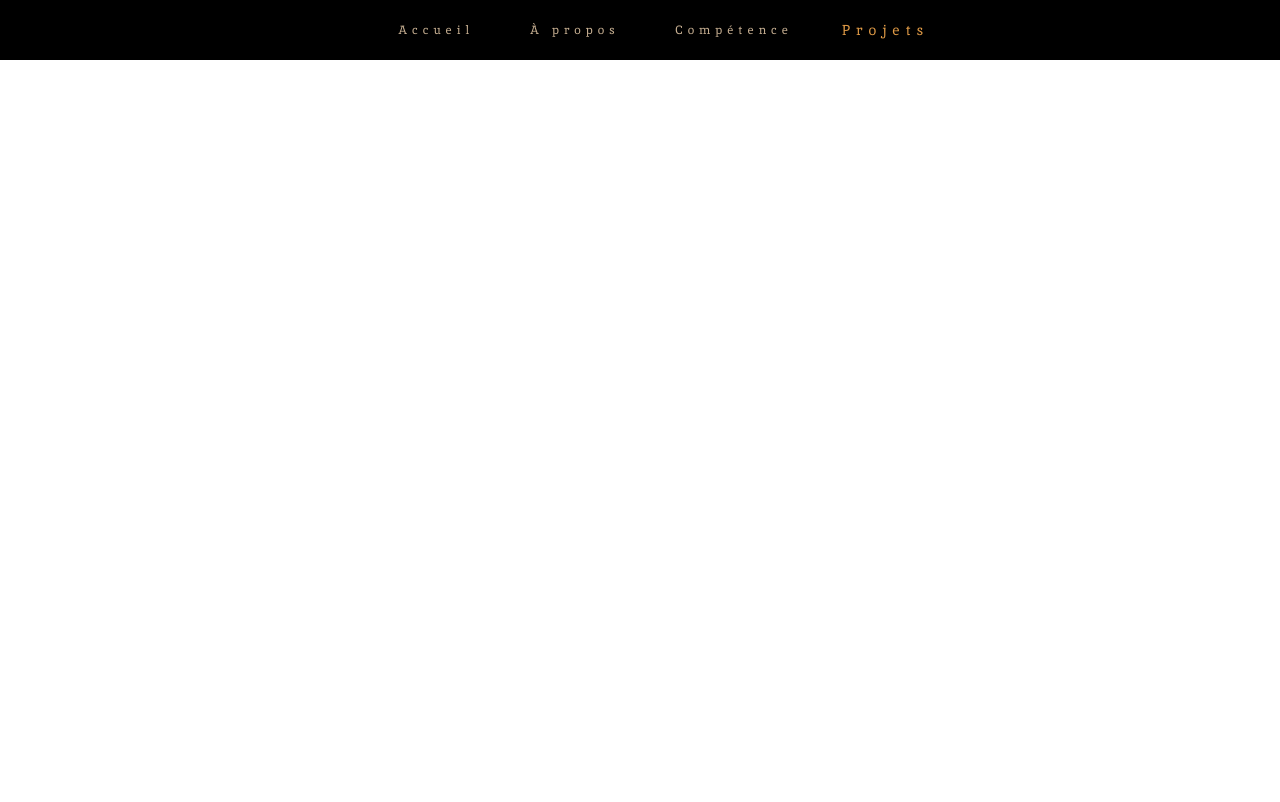
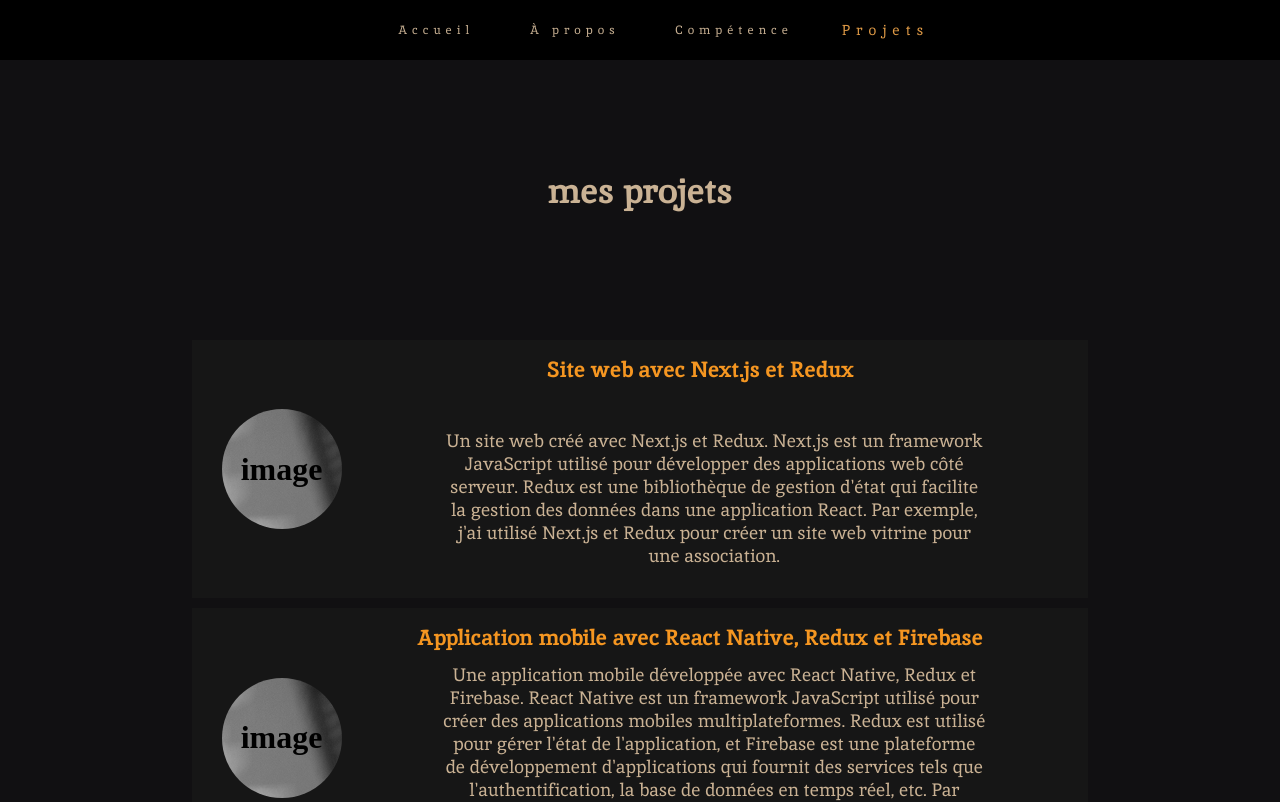
Before and after one commit to slimanej4c/portfolio_boli, a Next.js app: page /projets in a window 1280 px wide. Shown: the top 802 px of the page. Built offline with nearby package versions, Linux system fonts and the light colour scheme.

Commit message:
add part5

```diff
--- a/pages/_app.tsx
+++ b/pages/_app.tsx
@@ -5,6 +5,7 @@ import '../styles/Layout.css'
 import '../styles/home/section1.css'
 import '../styles/home/home.css'
 import '../styles/competence/competence.css'
+import '../styles/project/project.css'
  const App =({ Component, pageProps }: AppProps) =>{
   return (
     <>
--- a/pages/projets.js
+++ b/pages/projets.js
@@ -1,9 +1,165 @@
 import React from 'react'
 import Layout from '../hocs/Layout'
+import { motion, AnimatePresence , useAnimation} from "framer-motion"
+import { useInView } from 'react-intersection-observer';
 function projets() {
+  const projects = [
+    {
+      FR: [
+        {
+          id: 1,
+          image: '',
+          name: "Site web avec Next.js et Redux",
+          description: "Un site web créé avec Next.js et Redux. Next.js est un framework JavaScript utilisé pour développer des applications web côté serveur. Redux est une bibliothèque de gestion d'état qui facilite la gestion des données dans une application React. Par exemple, j'ai utilisé Next.js et Redux pour créer un site web vitrine pour une association.",
+        },
+        {
+          id: 2,
+          image: '',
+          name: "Application mobile avec React Native, Redux et Firebase",
+          description: "Une application mobile développée avec React Native, Redux et Firebase. React Native est un framework JavaScript utilisé pour créer des applications mobiles multiplateformes. Redux est utilisé pour gérer l'état de l'application, et Firebase est une plateforme de développement d'applications qui fournit des services tels que l'authentification, la base de données en temps réel, etc. Par exemple, j'ai développé une application d'apprentissage des langues avec des fonctionnalités de challenge en utilisant ces technologies.",
+        },
+        {
+          id: 3,
+          image: '',
+          name: "Application de bureau avec Python et Selenium",
+          description: "Une application de bureau créée avec Python et Selenium. Python est un langage de programmation polyvalent utilisé pour le développement d'applications de bureau. Selenium est une bibliothèque qui permet l'automatisation des tests web. J'ai utilisé ces technologies pour créer une application de bureau avec une interface graphique permettant d'envoyer des MMS automatiquement et d'analyser les réponses.",
+        },
+        {
+          id: 4,
+          image: '',
+          name: "Scripts de classification de données avec Python",
+          description: "Des scripts de classification de données développés avec Python et des bibliothèques d'intelligence artificielle telles que scikit-learn et TensorFlow. J'ai utilisé ces scripts pour effectuer des tâches de classification sur des ensembles de données, en utilisant des algorithmes d'apprentissage automatique. Par exemple, j'ai développé un script de classification de sentiments basé sur l'analyse des textes.",
+        },
+        {
+          id: 5,
+          image: '',
+          name: "Récupération de données à partir d'un site web avec Python",
+          description: "La récupération de données à partir d'un site web en utilisant Python. J'ai utilisé des bibliothèques telles que BeautifulSoup pour extraire les données d'une page web et les stocker dans un format structuré. Par exemple, j'ai développé un script pour récupérer des informations sur les produits à partir d'un site de commerce électronique.",
+        },
+        {
+          id: 6,
+          image: '',
+          name: "Application de bureau pour la génération de rapports automatiques avec Python",
+          description: "Une application de bureau développée avec Python pour la génération de rapports automatiques à partir de fichiers Excel. J'ai utilisé des bibliothèques telles que pandas et openpyxl pour lire les données à partir de fichiers Excel, les analyser et générer des rapports automatiquement. Par exemple, j'ai développé une application de génération de rapports pour une entreprise.",
+        },
+
+
+      ],
+    },
+  ];
+
+
+
+  const titleVariants = {
+    hidden: {  },
+    visible: {
+
+
+      transition: {
+        staggerChildren: 0.05,
+      },
+    },
+  };
+  const letterVariants = {
+    hidden: { opacity: 0, y: 500 },
+    visible: {
+      opacity: 1,
+      y: 0,
+      transition: {
+        duration: 0.5,
+        //ease: [0.6, 0.01, -0.05, 0.9], // utiliser un tableau de nombres
+        // ou
+
+        //delay: (childIndex) => childIndex * 0.05,
+        ease: (t) => t * t, // utiliser une fonction
+      },
+    },
+  };
+
+  function ProjectItem({ item }) {
+    const [ref, inView] = useInView({
+      triggerOnce:true,
+      threshold: 0.1
+    });
+
+
+    return (
+   <motion.div className='project' ref={ref}
+      key={item.id}
+      initial={{ opacity:0 }}
+      animate={inView ? { opacity:1  } : {}}
+      transition={{ duration:1 , delay: 0.5}}
+
+      >
+        <div className='image' style={{backgroundImage:`url('/static/images/coding.jpg')`}} >
+          <h1>image</h1>
+
+        </div>
+       <div className='information'>
+        <motion.div
+          className='title'
+          key={`competence-item-${item.id}`}
+          ref={ref}
+          style={{
+
+          }}
+          initial={{  }}
+          animate={inView ? {  } : {}}
+          transition={{ duration: 1 , delay: 0.5 }}
+        >
+
+            <h1>{item.name} </h1>
+
+        </motion.div>
+
+        <motion.div className='description'   key={item.id}
+      initial={{ opacity:0 }}
+      animate={inView ? { opacity:1  } : {}}
+      transition={{ duration:1 , delay: 0.5}}>
+          <p>{item.description}</p>
+        </motion.div>
+        </div>
+      </motion.div>
+
+    );
+  }
+  const contenu = [
+    {
+      FR: [
+
+        {
+          id: 1,
+
+         title: "mes projets ",
+        },
+
+      ],
+    },
+  ];
   return (
     <Layout>
-    <div>projets</div>
+    <div className='project-page'>
+            <div className='big-title'>
+
+        <motion.h1 variants={titleVariants} initial="hidden" whileInView="visible" >
+                        {contenu[0]["FR"][0].title.split("").map((letter ,index) => (
+                      <motion.span key={1} variants={letterVariants} transition={{ delay: index * 0.05 }} >{letter}</motion.span>
+                    ))}
+
+
+
+                        </motion.h1>
+
+        </div>
+        <div className='all-project'>
+
+        {projects[0]["FR"].map((item) => (
+            <ProjectItem key={item.id} item={item} />
+          ))}
+
+       </div>
+
+    </div>
     </Layout>
   )
 }
--- a/styles/competence/competence.css
+++ b/styles/competence/competence.css
@@ -78,6 +78,8 @@ font-family: inika_bold;
    display: flex;
    width: 80%;
    height: 200px;
+   justify-content: center;
+    align-items: center;
 
 
 }
--- /dev/null
+++ b/styles/project/project.css
@@ -0,0 +1,149 @@
+.project-page{
+    width: 100%;
+
+    position: relative;
+
+    background-color: var(--home_bg);
+    display: flex;
+    flex-direction: column;
+    align-items: center;
+
+}
+
+.project-page .big-title{
+    color: azure;
+    width: 100%;
+    height: 300px;
+    display: flex;
+    justify-content: center;
+    align-items: center;
+}
+.project-page .big-title h1{
+
+    font-size: 35px;
+text-align: center;
+color: var(--home_title_color);
+font-family: inika_bold;
+}
+.all-project {
+    height: 80%;
+      width: 100%;
+      display: flex;
+      align-items: center;
+      justify-content: center;
+      flex-direction: column;
+
+  }
+  .all-project .project{
+      background-color: var(--competence_bg_color);
+     width: 70%;
+      display: flex;
+     margin-bottom: 10px;
+     align-items: center;
+     justify-content: center;
+
+
+  }
+  .all-project .information{
+    background-color: var(--competence_bg_color);
+   width: 80%;
+    display: flex;
+   display: flex;
+   flex-direction: column;
+   align-items: center;
+   justify-content: center;
+
+
+}
+.all-project .image{
+    width: 120px;
+    height: 120px;
+    display: flex;
+    justify-content: center;
+    align-items: center;
+   border-radius: 50%;
+   background-color: var(--competence_progress_color);
+
+
+}
+.all-project .title h1{
+    font-size: 22px;
+    text-align: center;
+    color: var(--competence_title_color);
+    font-family: inika_bold;
+
+}
+.all-project .description{
+   display: flex;
+   width: 80%;
+   height: 200px;
+   justify-content: center;
+    align-items: center;
+
+
+}
+.all-project .description p{
+    margin-left: 5%;
+    font-size: 18px;
+    text-align: center;
+    color:  var(--competence_description_color);
+    font-family: inika_reg;
+}
+
+
+@media screen and (max-width: 1100px) {
+
+}
+
+@media screen and (max-width:750px) {
+    .project-page .big-title{
+
+
+      height: 100px;
+
+  }
+  .project-page .big-title h1{
+
+      font-size: 25px;
+
+  }
+
+  .all-competence .title{
+      width: 90px;
+      height: 90px;
+
+
+
+  }
+  .all-project .project{
+    width: 100%;
+    flex-direction: column;
+    margin-bottom: 20px;
+
+
+  }
+  .all-project .title h1{
+      font-size: 16px;
+
+
+  }
+  .all-project  .description{
+
+      width: 90%;
+      height:100%;
+
+
+   }
+   .all-project  .description p{
+
+      font-size: 14px;
+
+
+  }
+
+}
+
+
+@media screen and (max-width:450px) {
+
+}
```
Also changed, not shown: pages/competence.js (+4 -4 lines).
